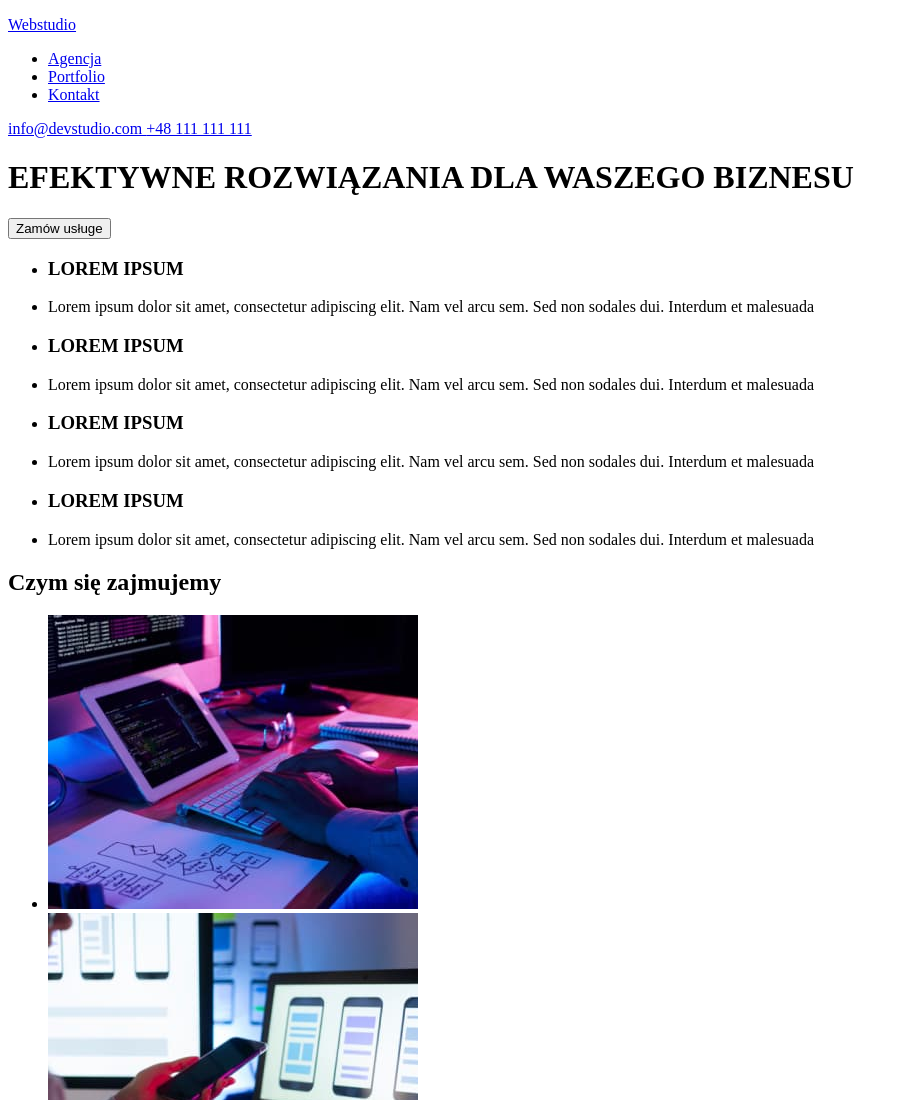
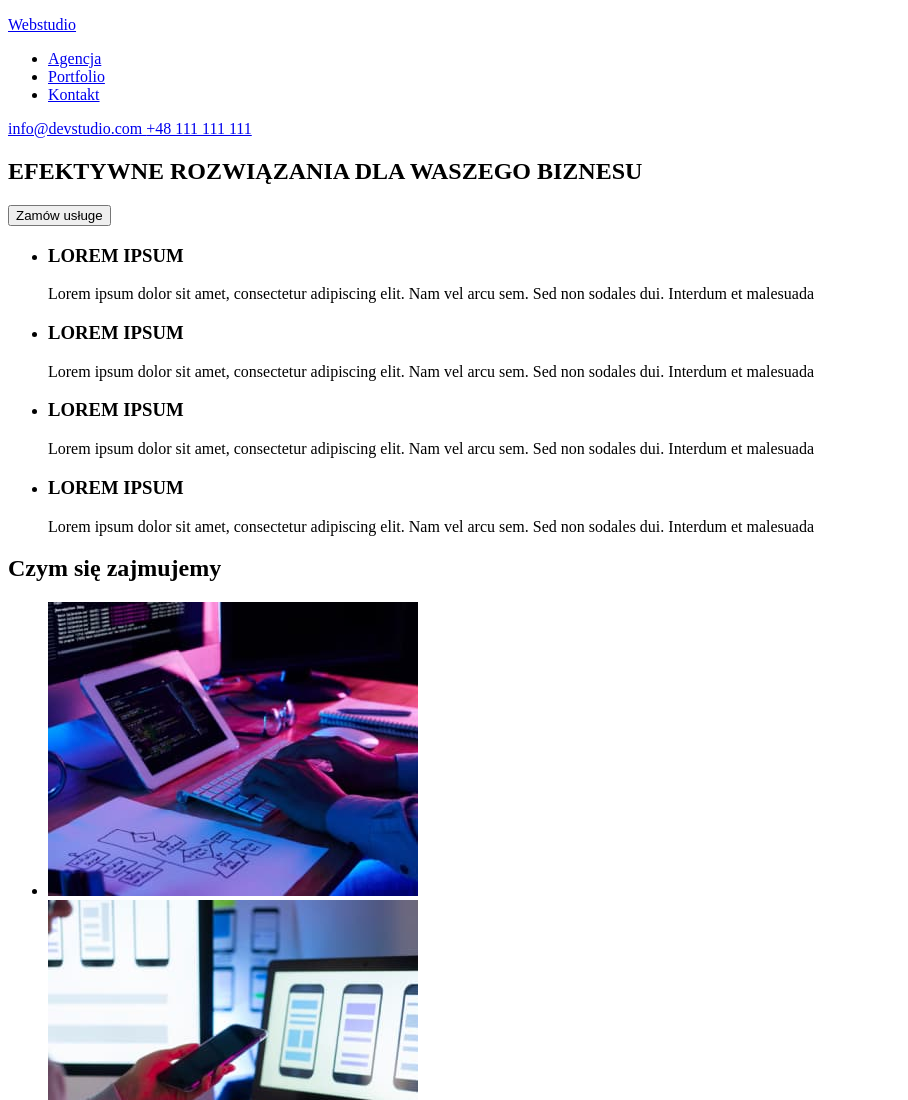
Before and after one commit to GeJinx/goit-markup-hw-01, a plain HTML site: page index.html in a window 1280 px wide. Shown: the top 1100 px of the page, without its empty margins (0-908 px from the left). Drawn offline with Linux system fonts and the light colour scheme.

Commit message:
Update index.html
Poprawa zadania domowego:
-dodanie sekcji i tagu main dla hasła reklamowego,
- poprawienie elementów w liście Nasze atuty

```diff
--- a/index.html
+++ b/index.html
@@ -19,21 +19,21 @@
       <a href="info@devstudio.com">info@devstudio.com </a>
       <a href="+48111111111">+48 111 111 111</a>
       <!-- Hasło reklamowe-->
-      <div>
-        <h1>EFEKTYWNE ROZWIĄZANIA DLA WASZEGO BIZNESU</h1>
-      </div>
-      <button type="button" class="button">Zamów usługe</button>
+      <section>
+        <main>
+          <div>
+            <h1>EFEKTYWNE ROZWIĄZANIA DLA WASZEGO BIZNESU</h1>
+          </div>
+          <button type="button" class="button">Zamów usługe</button>
+        </main>
+      </section>
     </header>
-
-    <main>
       <!-- Nasze atuty-->
       <section>
         <div>
           <ul>
             <li>
               <h3>LOREM IPSUM</h3>
-            </li>
-            <li>
               <p>
                 Lorem ipsum dolor sit amet, consectetur adipiscing elit. Nam vel
                 arcu sem. Sed non sodales dui. Interdum et malesuada
@@ -41,8 +41,6 @@
             </li>
             <li>
               <h3>LOREM IPSUM</h3>
-            </li>
-            <li>
               <p>
                 Lorem ipsum dolor sit amet, consectetur adipiscing elit. Nam vel
                 arcu sem. Sed non sodales dui. Interdum et malesuada
@@ -50,8 +48,6 @@
             </li>
             <li>
               <h3>LOREM IPSUM</h3>
-            </li>
-            <li>
               <p>
                 Lorem ipsum dolor sit amet, consectetur adipiscing elit. Nam vel
                 arcu sem. Sed non sodales dui. Interdum et malesuada
@@ -59,8 +55,6 @@
             </li>
             <li>
               <h3>LOREM IPSUM</h3>
-            </li>
-            <li>
               <p>
                 Lorem ipsum dolor sit amet, consectetur adipiscing elit. Nam vel
                 arcu sem. Sed non sodales dui. Interdum et malesuada
```
